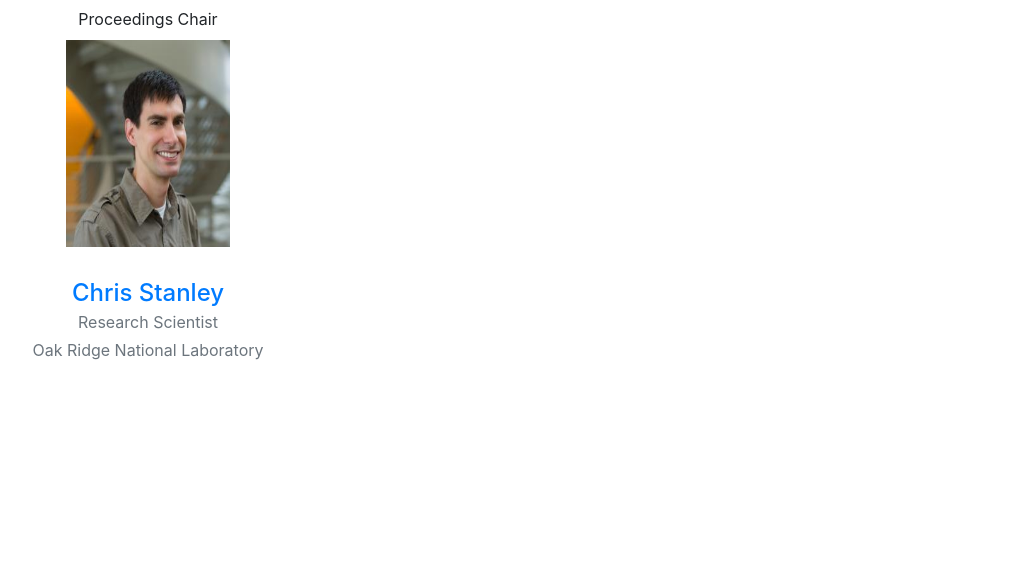
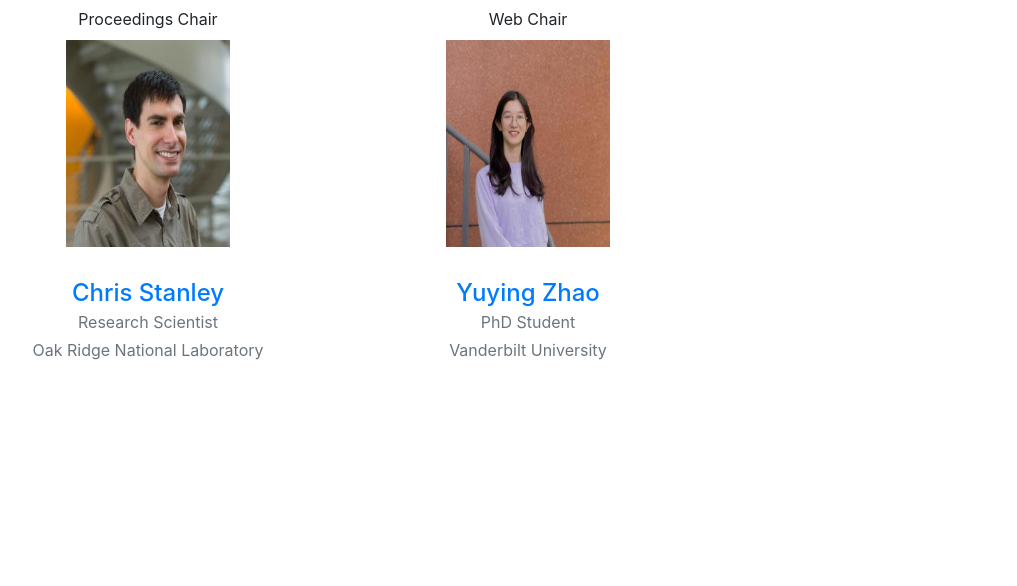
Before and after one commit to PASWorkshop22/PASWorkshop22.github.io, a website with bundled scripts: page index.html in a window 1280 px wide. Shown: the part 6490-7076 px from the top of the page, without its empty margins (112-1129 px from the left). Built offline with nearby package versions, Linux system fonts and the light colour scheme; files whose address does not match are found by name; a web font is replaced by a local one.

Commit message:
Update index.html

```diff
--- a/index.html
+++ b/index.html
@@ -374,19 +374,18 @@
               </ul>
             </div>
           </div>
-	<!--
+
 	  <div class="col-sm-4">
 	  <div class="team-member">
 	    <p style="display:inline">Web Chair</p><br />
-            <a href="https://yuwvandy.github.io/"><img style="max-width:none" class="mx-auto" src="img/YuWang.png" alt=""></a>
-            <h4><a href="https://yuwvandy.github.io/">Yu Wang</a></h4>
+            <a href="https://yuyingzhao.github.io"><img style="max-width:none" class="mx-auto" src="img/YuyingZhao.jpeg" alt=""></a>
+            <h4><a href="https://yuyingzhao.github.io">Yuying Zhao</a></h4>
             <p class="text-muted" style="display:inline">PhD Student</p>
 	    <p class="text-muted" >Vanderbilt University</p>
             <ul class="list-inline social-buttons">
             </ul>
           </div>
 	  </div>
-	-->
 
 	</div>
       </div>
```
